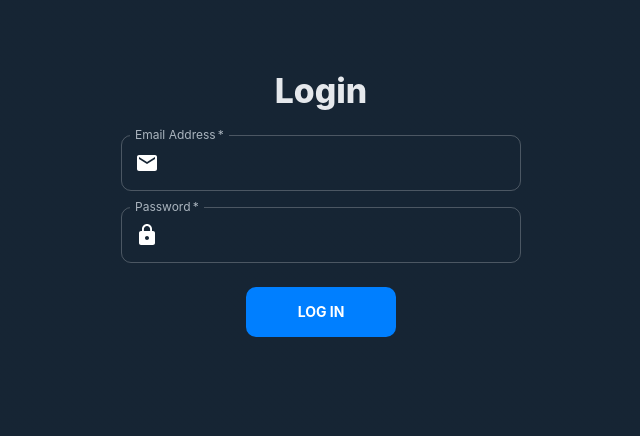
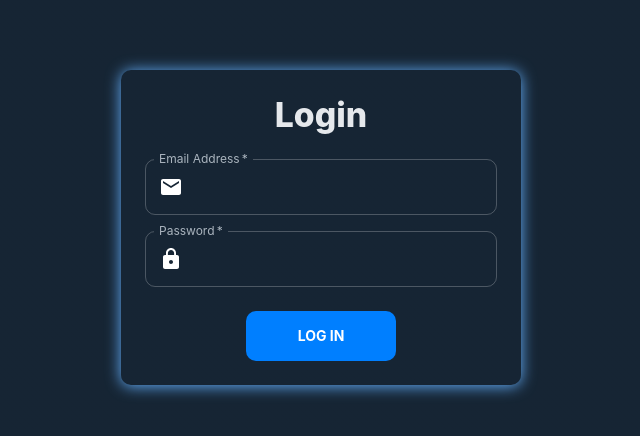
Before and after one commit to mp5maker/react-meldcx, a React (Create React App) app: page /login in a window 1280 px wide. Shown: the part 130-566 px from the top of the page, without its empty margins (319-959 px from the left). Built offline with nearby package versions, Linux system fonts and the light colour scheme.

Commit message:
feat: updated the looks of the login form

```diff
--- a/src/forms/login/index.tsx
+++ b/src/forms/login/index.tsx
@@ -21,10 +21,18 @@ const initialValues: any = {
 }
 
 const useStyles = makeStyles((theme: any) => ({
+  container: {
+    boxShadow: `0 1px 15px 0 ${theme.palette.primary.light}`,
+    borderRadius: theme.shape.borderRadius,
+    padding: theme.spacing(3)
+  },
   submitButton: {
     height: 50,
     padding: `${theme.spacing(3)}px ${theme.spacing(2)}px`,
     width: 150
+  },
+  startAdornment: {
+    marginRight: theme.spacing(2)
   }
 }))
 
@@ -46,10 +54,10 @@ const LoginForm: React.FC<ILoginFormProps> = ({ title }) => {
 
   return (
     <Formik initialValues={initialValues} onSubmit={handleSubmit}>
-      {({ isSubmitting, values, errors }: any) => {
+      {({ isSubmitting, values, errors, handleChange }: any) => {
         console.log('isSubmitting', isSubmitting)
         return (
-          <Box>
+          <Box className={classes.container}>
             {title ? (
               <Box className={commonClasses.center} mb={theme.spacing(3)}>
                 <Typography variant="h2">{title}</Typography>
@@ -65,9 +73,13 @@ const LoginForm: React.FC<ILoginFormProps> = ({ title }) => {
                   error={errors.email}
                   id="login-page-username"
                   label={t('EMAIL_ADDRESS')}
+                  name="email"
+                  onChange={handleChange}
                   value={values.email}
                   InputProps={{
-                    startAdornment: <EmailIcon />
+                    startAdornment: (
+                      <EmailIcon className={classes.startAdornment} />
+                    )
                   }}
                 />
               </Box>
@@ -76,11 +88,15 @@ const LoginForm: React.FC<ILoginFormProps> = ({ title }) => {
                   required
                   fullWidth
                   type="password"
+                  name="password"
                   id="login-page-password"
                   label={t('PASSWORD')}
+                  onChange={handleChange}
                   value={values.password}
                   InputProps={{
-                    startAdornment: <LockIcon />
+                    startAdornment: (
+                      <LockIcon className={classes.startAdornment} />
+                    )
                   }}
                 />
               </Box>
```
